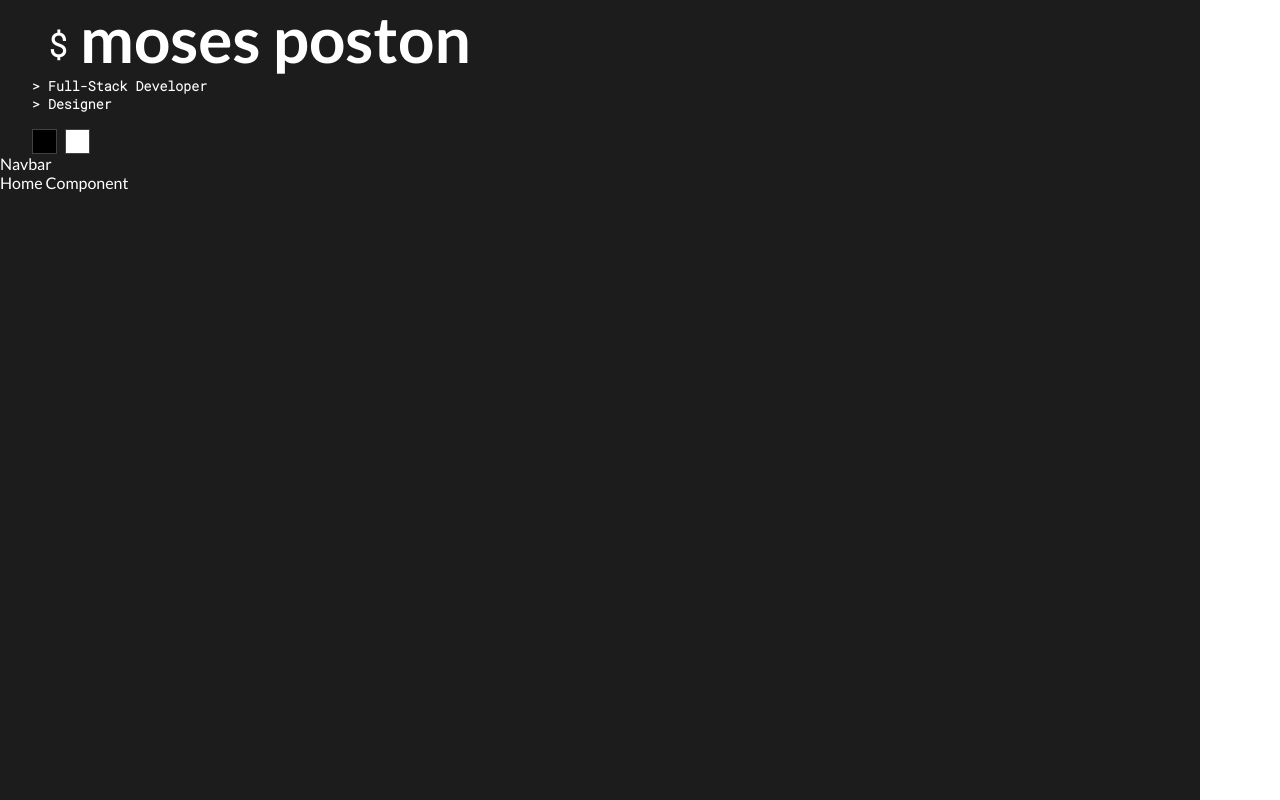
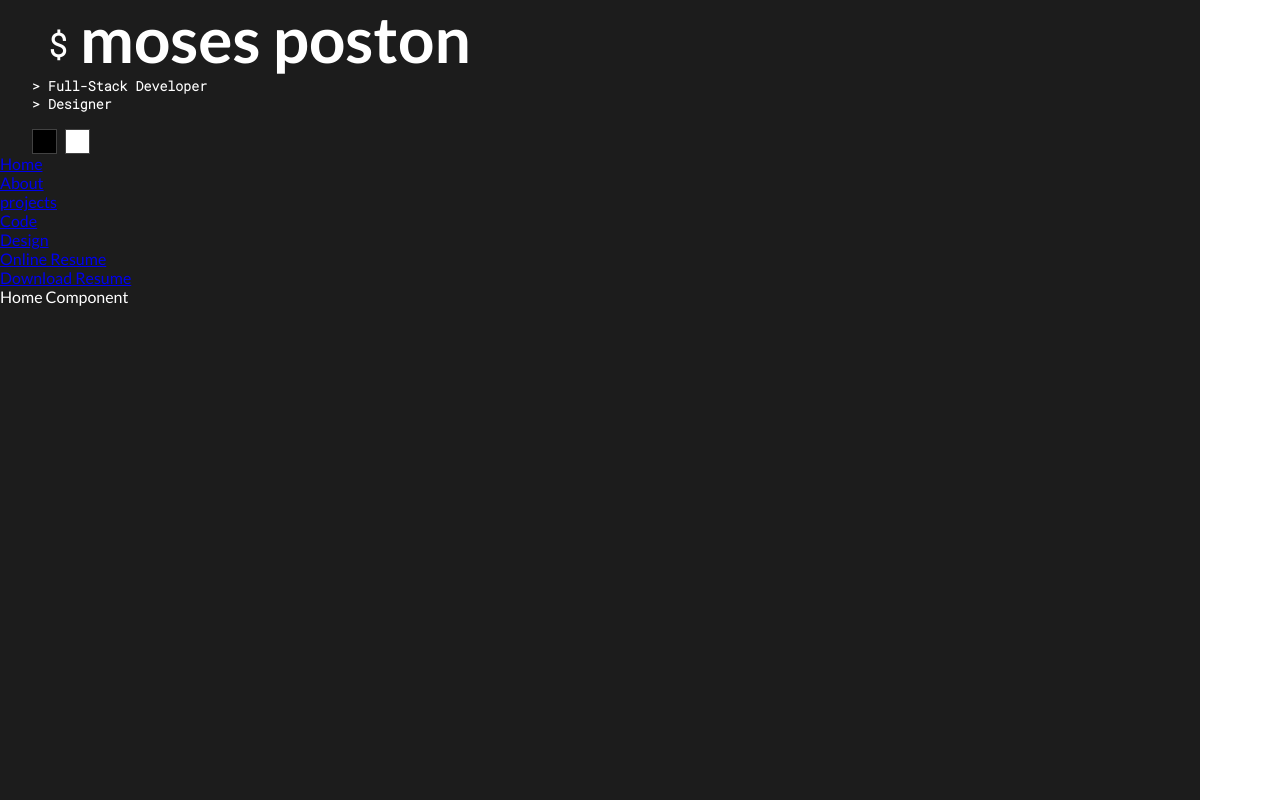
Before and after one commit to Object-ions/objections-portfolio, a React (Create React App) app: page / in a window 1280 px wide. Built offline with nearby package versions, Linux system fonts and the light colour scheme.

Commit message:
Add new component

```diff
--- a/src/components/Layout/Navbar.js
+++ b/src/components/Layout/Navbar.js
@@ -1,7 +1,40 @@
 import React from "react";
+import { Link } from "react-router-dom";
 
 const Navbar = () => {
-  return <div>Navbar</div>;
+  return (
+    <div className="Navbar">
+      <ul>
+        <li>
+          <Link to={"/"}>Home</Link>
+        </li>
+        <li>
+          <Link to={"/about"}>About</Link>
+        </li>
+        <li>
+          <Link to={"/projects"}>projects</Link>
+        </li>
+      </ul>
+      <ul>
+        <li>
+          <a href="https://github.com/Object-ions" target="blank">
+            Code
+          </a>
+        </li>
+        <li>
+          <Link to={"/design"}>Design</Link>
+        </li>
+      </ul>
+      <ul>
+        <li>
+          <Link to={"/resume"}>Online Resume</Link>{" "}
+        </li>
+        <li>
+          <a href="#">Download Resume</a>{" "}
+        </li>
+      </ul>
+    </div>
+  );
 };
 
 export default Navbar;
```
Also changed, not shown: src/components/Resume/Resume.js (added, +7 -0 lines), src/components/Resume/Resume.scss (added).
